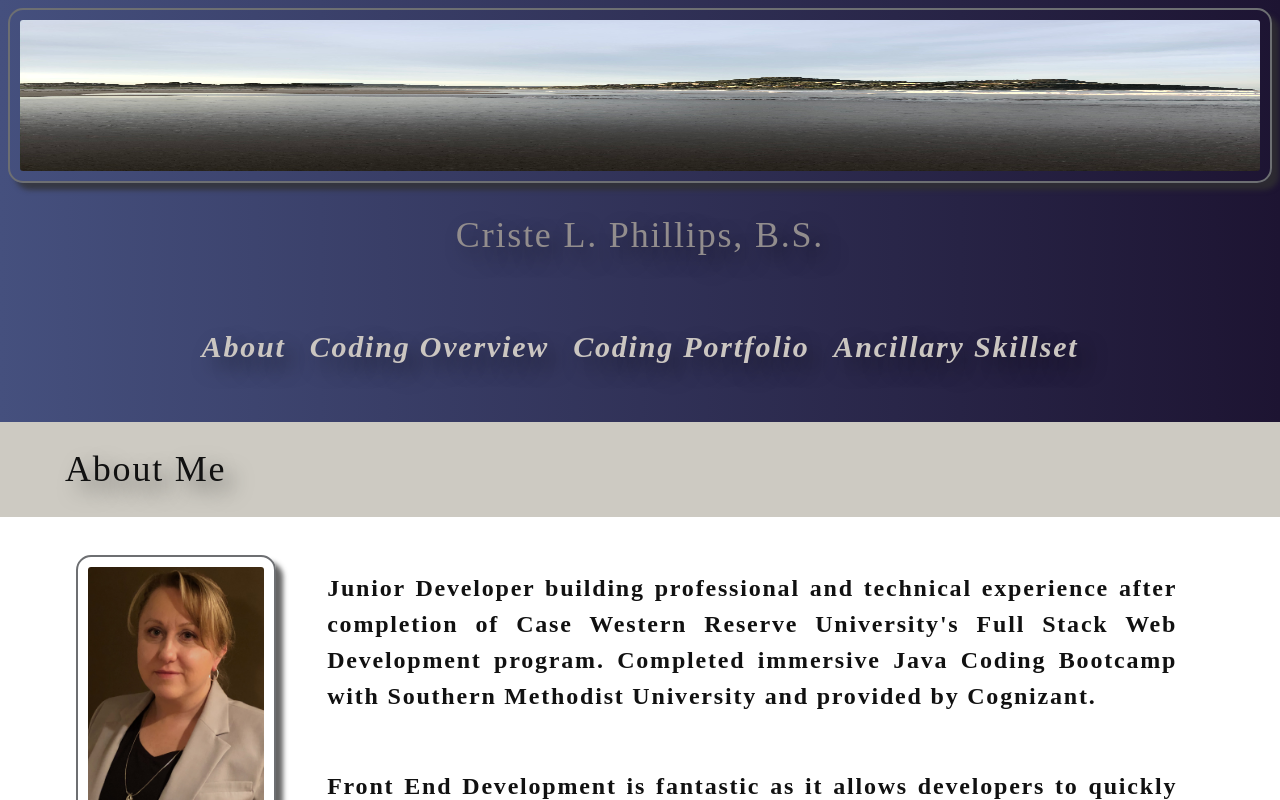
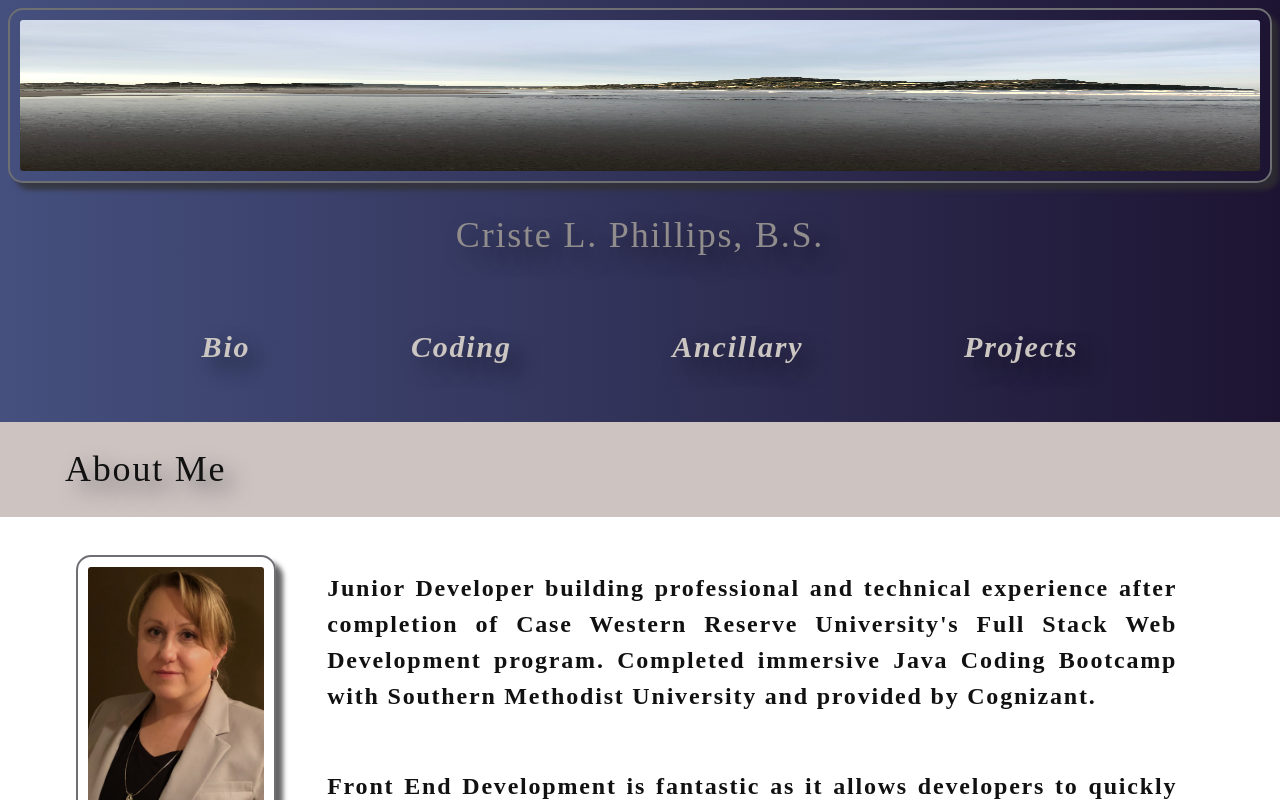
Before and after one commit to cphill11/react-portfolio, a React (Create React App) app: page / in a window 1280 px wide. Shown: the top 800 px of the page. Built offline with nearby package versions, Linux system fonts and the light colour scheme.

Commit message:
updated nav tabs titles and added content to ancillary page

```diff
--- a/src/components/Ancillary.js
+++ b/src/components/Ancillary.js
@@ -6,10 +6,10 @@ import '../media-queries.css';
 function Ancillary () {
     return (
         <section>
-            <hi id="ancillary">Ancillary Skillset from Johns Hopkins Carey School of Business </hi>
-            <div id="skills">
+            <h1 id="ancillary">Ancillary Skillset</h1>
+            <div id="skillset">
         <ul>
-          <li>Business Communications</li>
+          <li>Professional Communication Tools: MS Teams, Zoom, Slack</li>
           <li>Business Leadership and Human Values</li>
           <li>Statistical Analysis</li>
           <li>Business Analytics</li>
@@ -17,8 +17,7 @@ function Ancillary () {
           <li>Negotiations</li>
           <li>Data Analytics - Spring 2023</li>
           </ul>
-
-        </div>
+         </div>
       <div id="pdf">
         <a
           href={pdf}
--- a/src/components/NavTabs.js
+++ b/src/components/NavTabs.js
@@ -12,7 +12,7 @@ function NavTabs({ currentPage, handlePageChange }) {
             onClick={() => handlePageChange("About")}
             className={currentPage === "About" ? "nav-link active" : "nav-link"}
           >
-            About
+            Bio
           </a>
         </li>
         <li className="nav-item">
@@ -23,7 +23,19 @@ function NavTabs({ currentPage, handlePageChange }) {
               currentPage === "Resume" ? "nav-link active" : "nav-link"
             }
           >
-            Coding Overview
+            Coding
+          </a>
+        </li>
+
+        <li className="nav-item">
+          <a
+            href="#ancillary"
+            onClick={() => handlePageChange("Ancillary")}
+            className={
+              currentPage === "Ancillary" ? "nav-link active" : "nav-link"
+            }
+          >
+            Ancillary
           </a>
         </li>
         <li className="nav-item">
@@ -34,21 +46,10 @@ function NavTabs({ currentPage, handlePageChange }) {
               currentPage === "Portfolio" ? "nav-link active" : "nav-link"
             }
           >
-            Coding Portfolio
+            Projects
           </a>
         </li>
-        <li className="nav-item">
-          <a
-            href="#ancillary"
-            onClick={() => handlePageChange("Ancillary")}
-            className={
-              currentPage === "Ancillary" ? "nav-link active" : "nav-link"
-            }
-          >
-            Ancillary Skillset
-          </a>
-        </li>
-        {/* <li className="nav-item">
+          {/* <li className="nav-item">
           <a
             href="#contact"
             onClick={() => handlePageChange("Contact")}
--- a/src/index.css
+++ b/src/index.css
@@ -108,6 +108,7 @@ header {
   text-shadow: 10px 10px 20px rgba(0, 0, 0, 0.5);
   justify-content: space-between;
 }
+
 header h2 {
   padding: 0% 10% 0% 10%;
 }
@@ -159,7 +160,7 @@ button[disabled] {
 #portfolio {
   text-align: left;
   padding-left: 65px;
-  background-color: #cdcac2;
+  background-color: #cdc4c2;
   margin: 0 0px;
 }
 
@@ -195,14 +196,14 @@ button[disabled] {
   margin-bottom: 10px;
   display: vertical;
 }
-#skills ul li {
+/* #skills ul li {
   padding: 0.5% 2% 0.5% 3%;
   font-size: 23px;
   color: #545252;
   text-shadow: 10px 10px 20px rgba(53, 52, 52, 0.5);
   margin-bottom: 10px;
   display: vertical;
-}
+} */
 
 #pdf {
   font-size: 30px;
```
